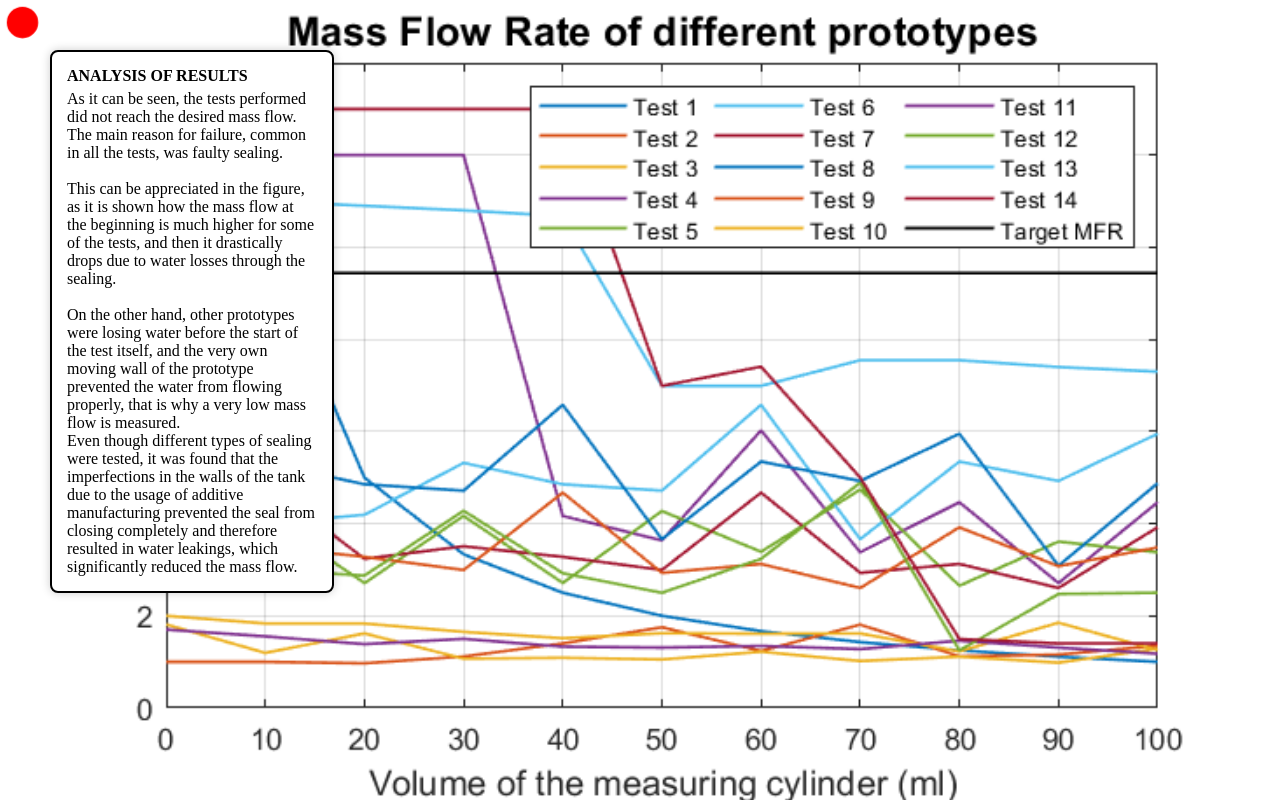
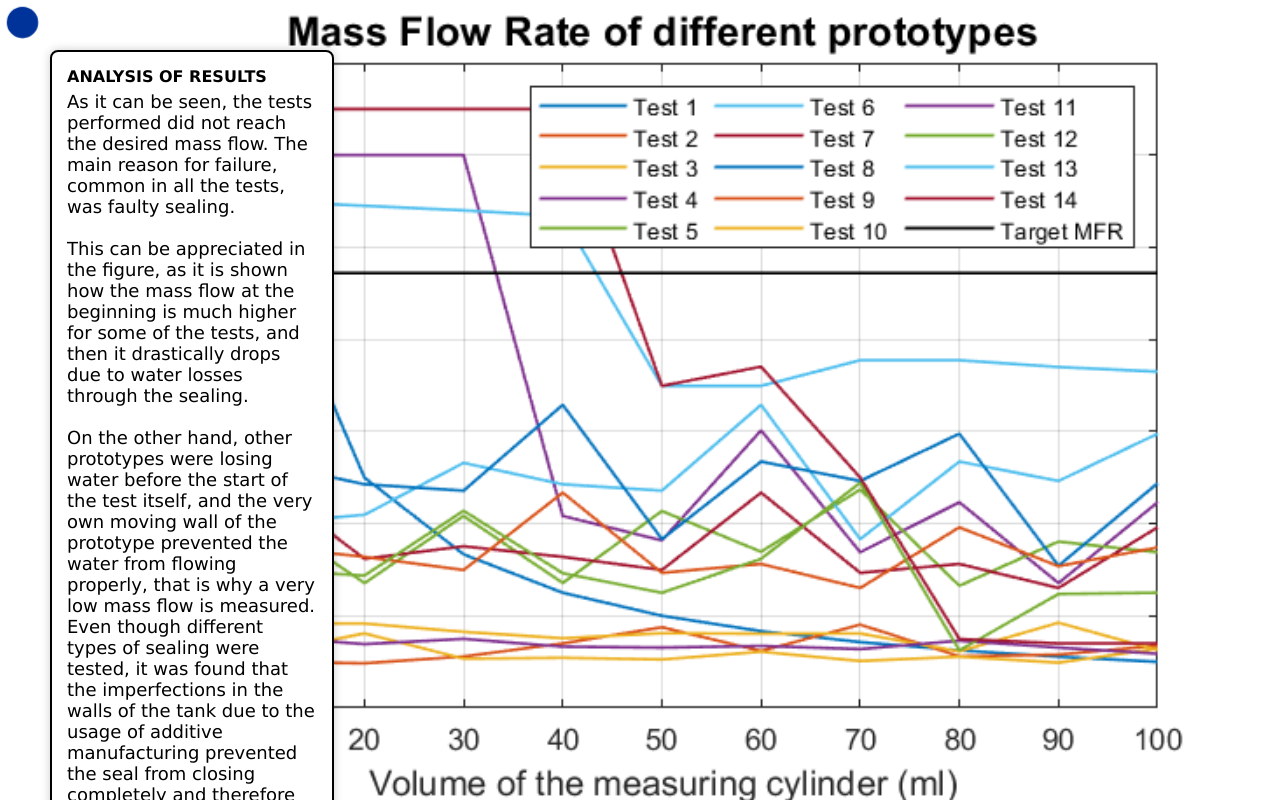
Before and after one commit to blanca-pavon/iframe-five, a plain HTML site: page index.html in a window 1280 px wide. Both pictures are taken after a click on the element 22 px from the left and 22 px from the top of the page. Drawn offline with Linux system fonts and the light colour scheme.

Commit message:
Update index.html

```diff
--- a/index.html
+++ b/index.html
@@ -34,7 +34,7 @@
             left: 10px; /* Slightly away from the top-left corner */
             width: 25px;
             height: 25px;
-            background-color: red;
+            background-color: #003399; /* Updated to the requested color */
             border-radius: 50%;
             cursor: pointer;
             animation: beat 1.5s infinite; /* Beating animation */
@@ -62,6 +62,7 @@
             border-radius: 8px;
             width: 250px;
             box-shadow: 0 0 10px rgba(0, 0, 0, 0.2);
+            font-family: 'Lucida Sans Unicode', 'Lucida Grande', sans-serif; /* Updated font */
         }
 
         .popup.active {
@@ -75,7 +76,7 @@
         }
 
         .popup-text {
-            font-size: 16px; /* Larger font size for better readability */
+            font-size: 18px; /* Updated font size to 18px */
         }
     </style>
 </head>
```
